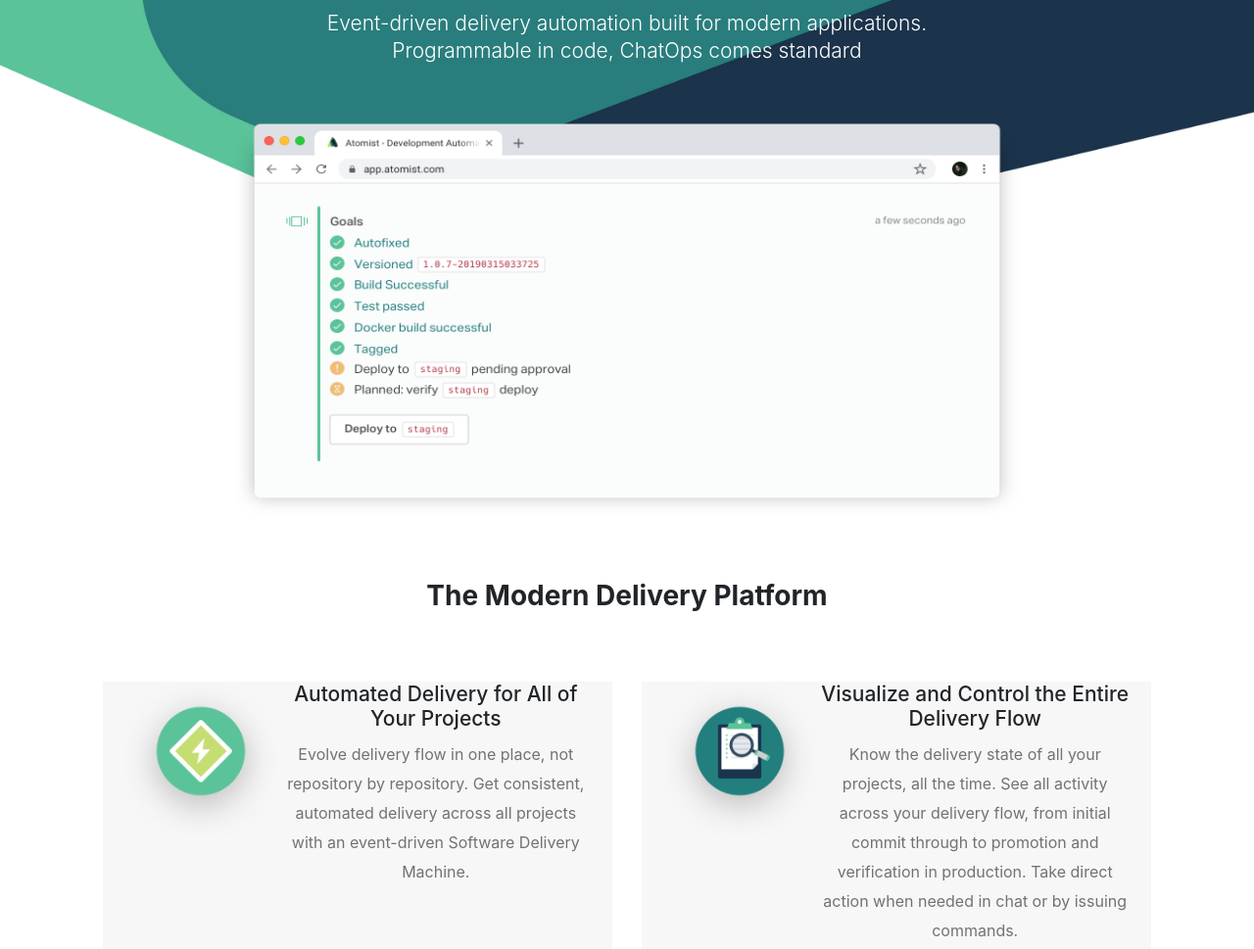
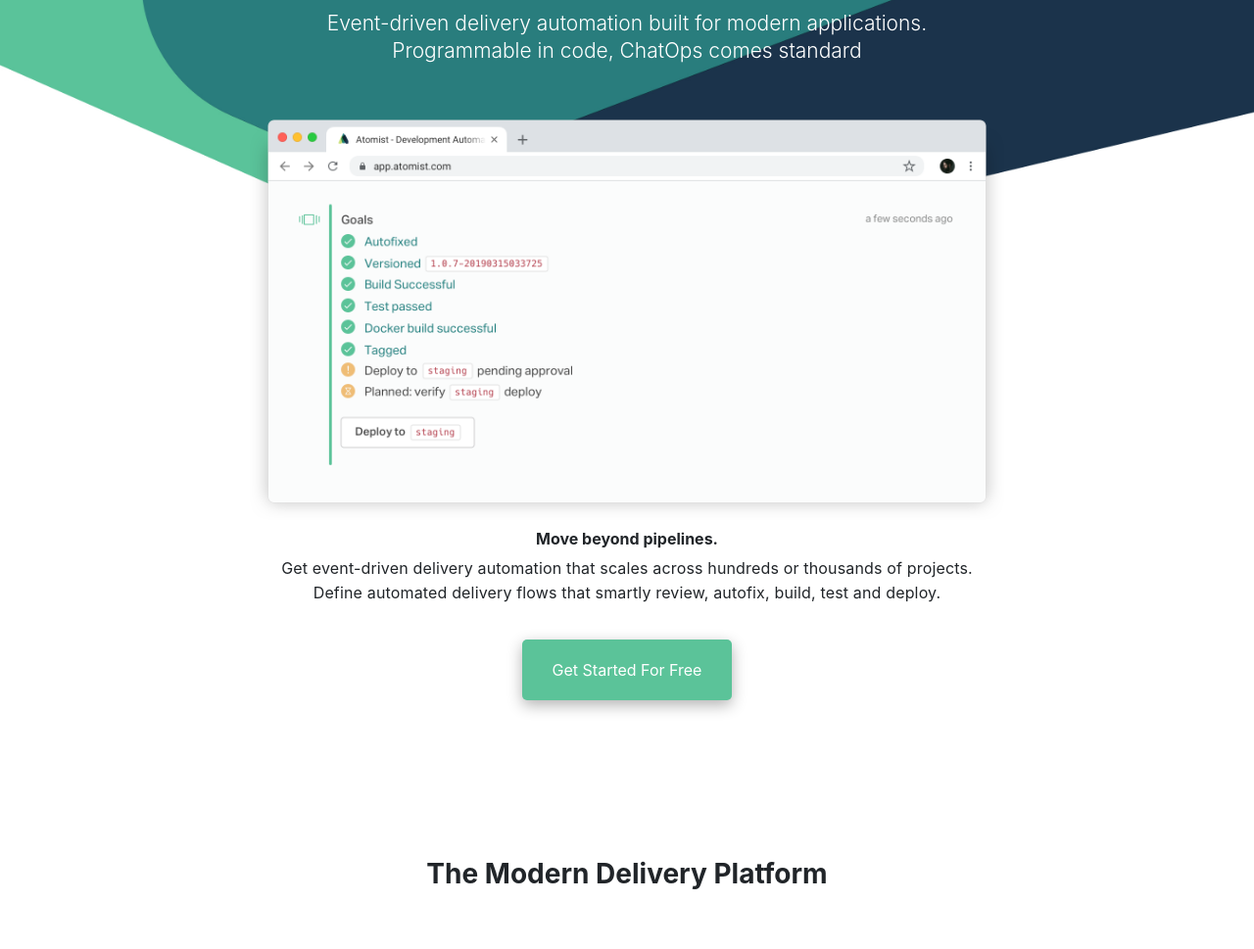
Before and after one commit to chingu-voyages/v9-toucans-team-19, a plain HTML site: page index.html in a window 1280 px wide. Shown: the part 331-1300 px from the top of the page at 98% size. Drawn offline with nearby package versions, Linux system fonts and the light colour scheme.

Commit message:
Nav-refactor

```diff
--- a/index.html
+++ b/index.html
@@ -37,7 +37,9 @@
             </a>
             <!-- <li href="#"> <li class="login">Login</li></a> -->
           </ul>
+          <div class="action">
           <div class="login"><a href="#" class="log">Login</a></div>
+        </div>
           <div class="burger">
             <div class="line1"></div>
             <div class="line2"></div>
@@ -49,6 +51,10 @@
 
           <button class="getStarted">Get Started</button>
         </div>
+
+
+
+
   </section>
   <section class="title">
     <h1 class="mainTitle">Modernize Delivery of <br>Cloud Native Apps</h1>
@@ -60,6 +66,13 @@
   <div id="chrome">
     <img class="chromeTab" src="src/assets/chrome.png" alt="">
   </div>
+
+  <div class="move-beyond">
+    <h2 class="move-title">Move beyond pipelines.</h2>
+    <p class="move-p">Get event-driven delivery automation that scales across hundreds or thousands of projects.</p> <p class="move-p2">Define automated delivery flows that smartly review, autofix, build, test and deploy. </p>
+   <button class="get-started">Get Started For Free</button>
+  </div>
+  <!-- <button class="getStarted">Get Started Free</button> -->
 
   <!-- <<<<<<< HEAD -->
 
--- a/src/css/index.css
+++ b/src/css/index.css
@@ -70,13 +70,17 @@
 
 }
 .login{
-
+  /* position: absolute; */
   text-decoration: none;
   color:#fff;
   display:block;
   overflow: hidden;
   margin-right:10px;
  /* float:right; */
+}
+.action{
+  margin-right:30px;
+  /* position: absolute; */
 }
 .burger div {
   width:25px;
@@ -123,26 +127,15 @@
 
 img.chromeTab{
   display: block;
-  height:400px;
-  width:800px;
+  height:409px;
+  width:770px;
   background:no-repeat 50% 0;
   /* margin: 0 auto; */
   position: relative;
   min-height: 400px;
 
-  /* left:50%; */
   z-index: 1;
-  /* top:70vh; */
-  /* object-fit:cover; */
-  /* margin-top:-200px; */
-  /* max-height: 43vh;
-  min-height: 43vh; */
-  /* min-width: 100%; */
-  /* width:40%; */
-  /* margin-bottom:100px; */
-  /* height: 100%; */
-   /* transform: translate(-50%, -50%);  */
-  /* display: none; */
+
 }
 
 .title{
@@ -150,7 +143,7 @@
   justify-content: center;
   align-items: center;
   flex-direction: column;
- margin-top:40px;
+  margin-top:40px;
  /* position: absolute; */
 }
 .mainTitle{
@@ -187,7 +180,7 @@
 
 }
 
-.titles{
+.move-title{
   display: flex;
   justify-content: center;
   align-items: center;
@@ -201,36 +194,40 @@
   align-items: center;
 
 }
-
-.getStartedFree{
+.get-started{
   background-color: #5bc399;
   border-color:none;
   font-size: 16px;
-
   border:1px solid transparent;
   box-shadow: 0px 5px 15px rgba(0, 0, 0, 0.3);
   color:#fff;
   padding: 18px 30px;
   border-radius: 5px;
   margin-top:20px;
-  margin-bottom:200px;
+  margin-bottom:100px;
 }
-.getStartedFree:hover{
+
+.get-started:hover{
   background-color:#4eab86;
 }
 
-.move{
+.move-title{
   margin-top:10px;
   font-size: 16px;
   font-weight: bold;
-  /* padding-top:20px; */
-  /* position: absolute; */
 }
 
-.get-event{
+.move-p{
   text-align: center;
   font-size: 16;
   font-weight: 400;
+  letter-spacing: 0.01rem;
+}
+.move-p2{
+  text-align: center;
+  font-size: 16;
+  font-weight: 400;
+  margin-top:-15px;
   letter-spacing: 0.01rem;
 }
 
@@ -432,7 +429,7 @@
 /* FIXME: THE Software delivery machine SECTION */
 
 .softwareDelivery{
-  margin-top:200px;
+  margin-top:50px;
   display:flex;
   justify-content:center;
   align-items: center;
@@ -489,7 +486,7 @@
   /* background-color:rgb(193, 193, 198); */
   margin:0,auto;
   width:80%;
-  margin-bottom:500px;
+  margin-bottom:100px;
 }
 
 .back-board{
@@ -841,7 +838,7 @@
   border-radius: 5px;
   color:White;
   display: inline-block;
-  outline-none;
+  outline:none;
   text-align: center;
   vertical-align: middle;
   white-space: normal;
@@ -855,6 +852,7 @@
 
 .puzzles{
   display:inline-block;
+  margin-bottom: 100px;
   /* width:60%; */
 
 }
@@ -863,7 +861,7 @@
 }
 
   .latestOutline{
-    margin-top:300px;
+    margin-top:50px;
      text-align: center;
 
   }
```
Lines whose indentation alone changed are shown as unchanged.
